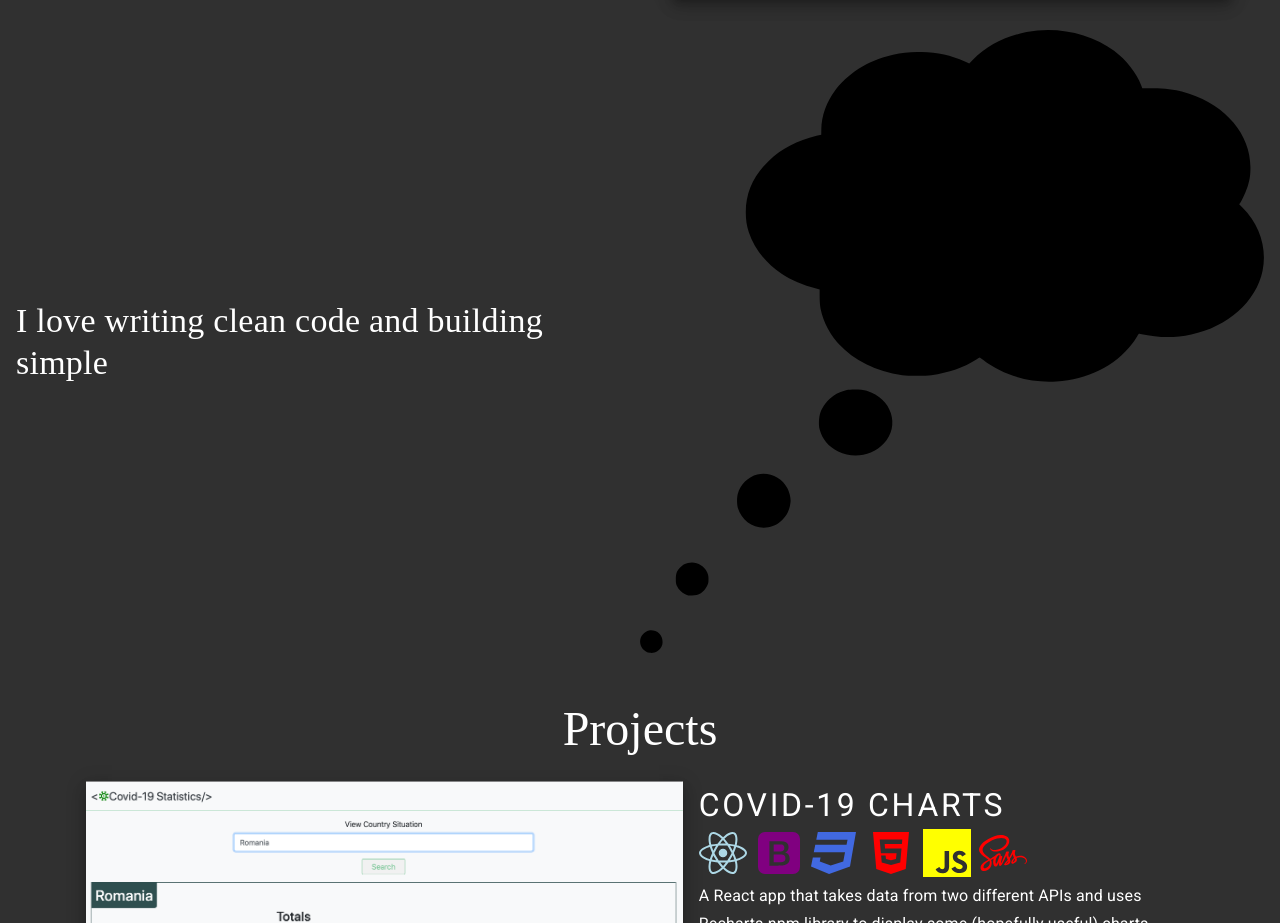
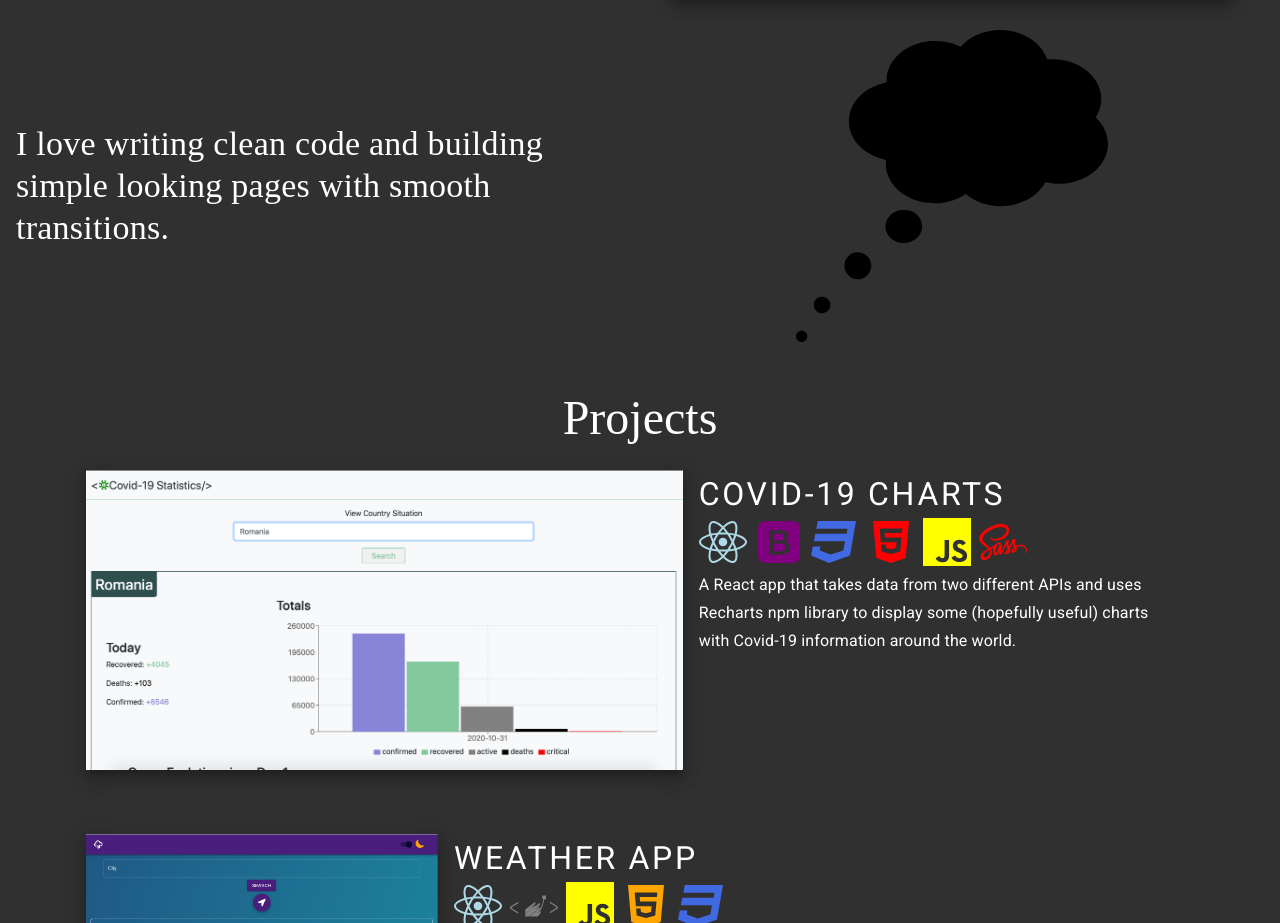
Before and after one commit to irlgabriel/portfolio, a React (Create React App) app: page / in a window 1280 px wide. Shown: the part 926-1849 px from the top of the page. Built offline with nearby package versions, Linux system fonts and the light colour scheme; a web font is replaced by a local one.

Commit message:
added small about me desc

```diff
--- a/src/components/About.js
+++ b/src/components/About.js
@@ -38,11 +38,12 @@ export default () => {
     <Grid className={classes.root} container>
       <Grid className={classes.flexItem} item>
         <Typography className={classes.desc} variant='h4' component='p'>
-          I love writing clean code and building simple
+          I love writing clean code and building simple looking pages with
+          smooth transitions.
         </Typography>
       </Grid>
       <Grid className={classes.flexItem} item>
-        <img src={cloud} width='100%' />
+        <img className='cloud' src={cloud} width='50%' />
       </Grid>
     </Grid>
   )
```
